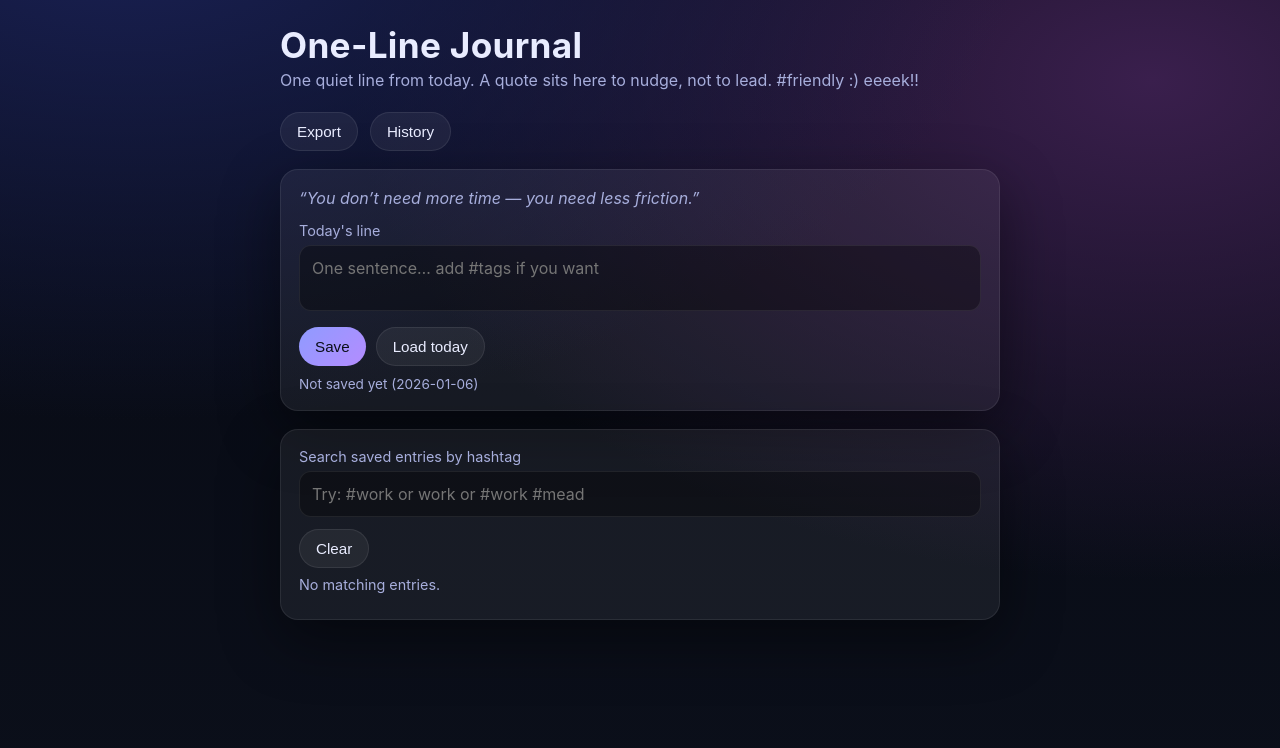
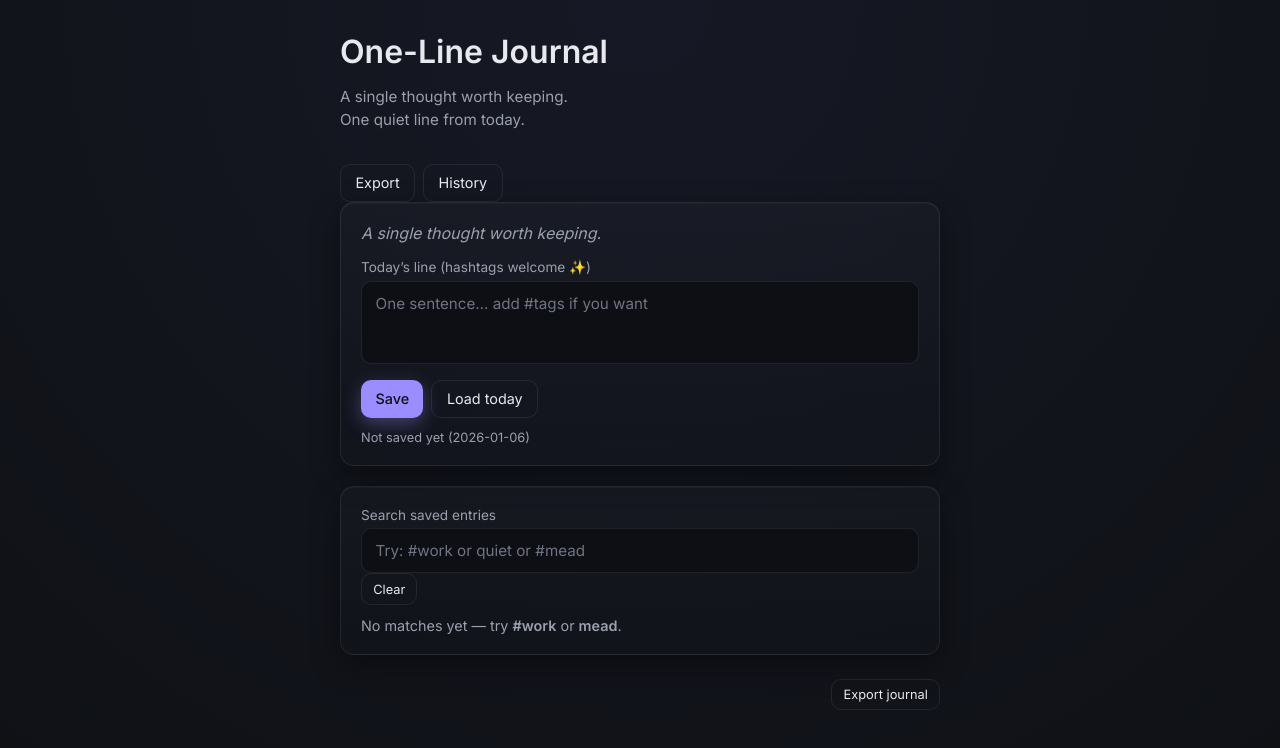
Before and after one commit to lailaluuuu/Positivepinecone, a plain HTML site: page index.html in a window 1280 px wide. Drawn offline with Linux system fonts and the light colour scheme.

Commit message:
Add one-line journal app (HTML, CSS, JS)

```diff
--- /dev/null
+++ b/app.js
@@ -0,0 +1,230 @@
+/* One-Line Journal — app.js
+   - Saves one entry per day (ISO date)
+   - Supports hashtags (#work #mead)
+   - Search by tag/word
+   - History list
+   - Export JSON
+*/
+
+const $ = (sel) => document.querySelector(sel);
+
+const STORAGE_KEY = "oneLineJournal.entries.v1";
+
+const els = {
+  todayInput: $("#todayLine"),
+  saveBtn: $("#btnSave"),
+  loadBtn: $("#btnLoad"),
+  exportBtn: $("#btnExport"),
+  historyBtn: $("#btnHistory"),
+  status: $("#status"),
+  searchInput: $("#search"),
+  clearSearchBtn: $("#btnClearSearch"),
+  results: $("#results"),
+  quote: $("#quoteText"),
+};
+
+const QUOTES = [
+  "What you repeat becomes what you believe.",
+  "A small honest line is still a whole truth.",
+  "Write it gently. Keep it anyway.",
+  "One quiet line from today.",
+  "Something today wants remembering.",
+  "A single thought worth keeping.",
+];
+
+function todayISO() {
+  // local date -> yyyy-mm-dd
+  const d = new Date();
+  const yyyy = d.getFullYear();
+  const mm = String(d.getMonth() + 1).padStart(2, "0");
+  const dd = String(d.getDate()).padStart(2, "0");
+  return `${yyyy}-${mm}-${dd}`;
+}
+
+function loadAll() {
+  try {
+    const raw = localStorage.getItem(STORAGE_KEY);
+    return raw ? JSON.parse(raw) : {};
+  } catch {
+    return {};
+  }
+}
+
+function saveAll(obj) {
+  localStorage.setItem(STORAGE_KEY, JSON.stringify(obj));
+}
+
+function normalizeQuery(q) {
+  return (q || "").trim().toLowerCase();
+}
+
+function extractTags(text) {
+  // tags like #work #quietwins
+  const matches = (text || "").match(/#[\p{L}\p{N}_-]+/gu) || [];
+  // unique + lowercase
+  return [...new Set(matches.map((t) => t.toLowerCase()))];
+}
+
+function pickQuote() {
+  const q = QUOTES[Math.floor(Math.random() * QUOTES.length)];
+  if (els.quote) els.quote.textContent = q;
+}
+
+function setStatus(msg) {
+  if (els.status) els.status.textContent = msg;
+}
+
+function setResults(html) {
+  if (els.results) els.results.innerHTML = html;
+}
+
+function escapeHtml(s) {
+  return String(s)
+    .replaceAll("&", "&amp;")
+    .replaceAll("<", "&lt;")
+    .replaceAll(">", "&gt;")
+    .replaceAll('"', "&quot;")
+    .replaceAll("'", "&#039;");
+}
+
+function renderEntries(entriesObj, filterQuery = "") {
+  const all = Object.entries(entriesObj)
+    .map(([date, entry]) => ({ date, ...entry }))
+    .sort((a, b) => b.date.localeCompare(a.date)); // newest first
+
+  const q = normalizeQuery(filterQuery);
+
+  let filtered = all;
+
+  if (q) {
+    const terms = q.split(/\s+/).filter(Boolean); // allow "#work #mead" or words
+    filtered = all.filter((item) => {
+      const text = (item.text || "").toLowerCase();
+      const tags = (item.tags || []).map((t) => t.toLowerCase());
+      // every term must match somewhere
+      return terms.every((term) => {
+        if (term.startsWith("#")) {
+          return tags.includes(term);
+        }
+        return text.includes(term) || tags.some((t) => t.includes(term));
+      });
+    });
+  }
+
+  if (filtered.length === 0) {
+    return `<div class="muted">No matches yet — try <b>#work</b> or <b>mead</b>.</div>`;
+  }
+
+  return filtered
+    .map((item) => {
+      const tags = (item.tags || []).join(" ");
+      return `
+        <div class="result-item">
+          <div class="result-date">${escapeHtml(item.date)} ${tags ? "• " + escapeHtml(tags) : ""}</div>
+          <div>${escapeHtml(item.text || "")}</div>
+        </div>
+      `;
+    })
+    .join("");
+}
+
+function updateSavedState() {
+  const entries = loadAll();
+  const iso = todayISO();
+  if (entries[iso]?.text) {
+    setStatus(`Saved ✓ (${iso})`);
+  } else {
+    setStatus(`Not saved yet (${iso})`);
+  }
+}
+
+function saveToday() {
+  const text = (els.todayInput?.value || "").trim();
+  if (!text) {
+    setStatus("Write one line first 🙂");
+    return;
+  }
+
+  const entries = loadAll();
+  const iso = todayISO();
+  const tags = extractTags(text);
+
+  entries[iso] = {
+    text,
+    tags,
+    updatedAt: new Date().toISOString(),
+  };
+
+  saveAll(entries);
+  setStatus(`Saved ✓ (${iso})`);
+}
+
+function loadToday() {
+  const entries = loadAll();
+  const iso = todayISO();
+  const existing = entries[iso]?.text || "";
+  if (els.todayInput) els.todayInput.value = existing;
+  setStatus(existing ? `Loaded today (${iso})` : `No entry for today yet (${iso})`);
+}
+
+function showHistory() {
+  const entries = loadAll();
+  setResults(renderEntries(entries));
+}
+
+function runSearch() {
+  const q = els.searchInput?.value || "";
+  const entries = loadAll();
+  setResults(renderEntries(entries, q));
+}
+
+function clearSearch() {
+  if (els.searchInput) els.searchInput.value = "";
+  const entries = loadAll();
+  setResults(renderEntries(entries));
+}
+
+function exportData() {
+  const entries = loadAll();
+  const payload = {
+    exportedAt: new Date().toISOString(),
+    entries,
+  };
+
+  const blob = new Blob([JSON.stringify(payload, null, 2)], { type: "application/json" });
+  const url = URL.createObjectURL(blob);
+
+  const a = document.createElement("a");
+  a.href = url;
+  a.download = `one-line-journal-${todayISO()}.json`;
+  document.body.appendChild(a);
+  a.click();
+  a.remove();
+
+  URL.revokeObjectURL(url);
+  setStatus("Exported ✓ (downloaded JSON)");
+}
+
+function bind() {
+  els.saveBtn?.addEventListener("click", saveToday);
+  els.loadBtn?.addEventListener("click", loadToday);
+  els.exportBtn?.addEventListener("click", exportData);
+  els.historyBtn?.addEventListener("click", showHistory);
+
+  els.searchInput?.addEventListener("input", runSearch);
+  els.clearSearchBtn?.addEventListener("click", clearSearch);
+
+  // Ctrl/Cmd+Enter = save
+  els.todayInput?.addEventListener("keydown", (e) => {
+    if ((e.ctrlKey || e.metaKey) && e.key === "Enter") saveToday();
+  });
+}
+
+function init() {
+  pickQuote();
+  bind();
+  updateSavedState();
+  showHistory();
+}
+
+init();
--- a/index.html
+++ b/index.html
@@ -2,293 +2,90 @@
 <html lang="en">
 <head>
   <meta charset="UTF-8" />
-  <title>One-Line Journal -_- </title>
-  <meta name="viewport" content="width=device-width, initial-scale=1" />
+  <meta name="viewport" content="width=device-width, initial-scale=1.0" />
+  <title>One-Line Journal</title>
 
-  <style>
-    :root {
-      --bg: #0b0f1a;
-      --bg-soft: #11162a;
-      --card: rgba(255,255,255,0.06);
-      --text: #e9ecff;
-      --muted: #a7aedc;
-      --accent: #8f9bff;
-      --accent-2: #b48cff;
-      --border: rgba(255,255,255,0.08);
-      --radius: 18px;
-      --shadow: 0 20px 60px rgba(0,0,0,0.45);
-      --font: "Aptos", -apple-system, BlinkMacSystemFont, "Segoe UI", Roboto, Helvetica, Arial, sans-serif;
-    }
+  <!-- Font -->
+  <link rel="preconnect" href="https://fonts.googleapis.com">
+  <link rel="preconnect" href="https://fonts.gstatic.com" crossorigin>
+  <link href="https://fonts.googleapis.com/css2?family=Inter:wght@300;400;500;600&display=swap" rel="stylesheet">
 
-    * { box-sizing: border-box; }
-
-    body {
-      margin: 0;
-      font-family: var(--font);
-      color: var(--text);
-      background:
-        radial-gradient(900px 500px at 10% -10%, #1a2155, transparent),
-        radial-gradient(800px 500px at 90% 10%, #3a1f4d, transparent),
-        linear-gradient(180deg, #070a14, #0b0f1a);
-      min-height: 100vh;
-      padding: 24px;
-    }
-
-    h1 {
-      font-size: 2.2rem;
-      margin: 0 0 4px;
-      letter-spacing: 0.3px;
-    }
-
-    .subtitle {
-      color: var(--muted);
-      margin-bottom: 22px;
-    }
-
-    .container {
-      max-width: 720px;
-      margin: auto;
-    }
-
-    .actions {
-      display: flex;
-      gap: 12px;
-      margin-bottom: 18px;
-    }
-
-    button {
-      background: var(--card);
-      border: 1px solid var(--border);
-      color: var(--text);
-      padding: 10px 16px;
-      border-radius: 999px;
-      font-size: 0.95rem;
-      cursor: pointer;
-      transition: all 0.2s ease;
-    }
-
-    button.primary {
-      background: linear-gradient(135deg, var(--accent), var(--accent-2));
-      color: #0b0f1a;
-      border: none;
-    }
-
-    button:hover {
-      transform: translateY(-1px);
-      box-shadow: var(--shadow);
-    }
-
-    .card {
-      background: var(--card);
-      border: 1px solid var(--border);
-      border-radius: var(--radius);
-      padding: 18px;
-      box-shadow: var(--shadow);
-      margin-bottom: 18px;
-    }
-
-    .quote {
-      font-style: italic;
-      color: var(--muted);
-      margin-bottom: 14px;
-    }
-
-    label {
-      display: block;
-      font-size: 0.9rem;
-      color: var(--muted);
-      margin-bottom: 6px;
-    }
-
-    textarea, input {
-      width: 100%;
-      background: rgba(0,0,0,0.35);
-      border: 1px solid var(--border);
-      border-radius: 12px;
-      color: var(--text);
-      padding: 12px;
-      font-size: 1rem;
-      font-family: var(--font);
-    }
-
-    textarea {
-      resize: none;
-    }
-
-    .row {
-      display: flex;
-      gap: 10px;
-      margin-top: 12px;
-      flex-wrap: wrap;
-    }
-
-    .status {
-      font-size: 0.85rem;
-      color: var(--muted);
-      margin-top: 10px;
-    }
-
-    .entry {
-      padding: 10px 0;
-      border-bottom: 1px solid var(--border);
-    }
-
-    .entry:last-child {
-      border-bottom: none;
-    }
-
-    .date {
-      font-size: 0.8rem;
-      color: var(--muted);
-    }
-
-    .empty {
-      color: var(--muted);
-      font-size: 0.9rem;
-      padding: 8px 0;
-    }
-  </style>
+  <!-- Styles -->
+  <link rel="stylesheet" href="styles.css" />
 </head>
 
 <body>
-  <div class="container">
-    <h1>One-Line Journal</h1>
-    <div class="subtitle"> One quiet line from today. A quote sits here to nudge, not to lead. #friendly :) eeeek!! </div>
+  <main class="container">
+    <header>
+      <h1>One-Line Journal</h1>
+      <p class="subtitle">
+        A single thought worth keeping.<br>
+        One quiet line from today.
+      </p>
+    </header>
 
-    <div class="actions">
-      <button onclick="exportData()">Export</button>
-      <button onclick="toggleHistory()">History</button>
-    </div>
+    <div class="buttons">
+  <button id="btnExport" class="secondary">Export</button>
+  <button id="btnHistory" class="secondary">History</button>
+</div>
 
-    <div class="card">
-      <div class="quote" id="quote"></div>
 
-      <label>Today's line </label>
-      <textarea id="entry" rows="2" placeholder="One sentence… add #tags if you want"></textarea>
-
-      <div class="row">
-        <button class="primary" onclick="saveEntry()">Save</button>
-        <button onclick="loadToday()">Load today</button>
+    <section class="card">
+      <div class="quote" id="quoteText">
+        “Something today wants remembering.”
       </div>
 
-      <div class="status" id="status"></div>
-    </div>
+      <label for="entry" class="label">
+        Today’s line (hashtags welcome ✨)
+      </label>
 
-    <div class="card">
-      <label>Search saved entries by hashtag</label>
-      <input id="search" placeholder="Try: #work or work or #work #mead" oninput="renderHistory()" />
-      <div class="row">
-        <button onclick="clearSearch()">Clear</button>
+      <textarea
+        id="todayLine"
+        placeholder="One sentence… add #tags if you want"
+        rows="3"
+      ></textarea>
+
+      <div class="buttons">
+        <button id="btnSave">Save</button>
+        <button id="btnLoad" class="secondary">Load today</button>
       </div>
-      <div id="history"></div>
-    </div>
-  </div>
 
-<script>
-const quotes = [
-  "What you repeat becomes what you believe.",
-  "Quiet consistency outlives loud ambition.",
-  "You don’t need more time — you need less friction.",
-  "Small honest actions compound faster than motivation.",
-  "Attention is the rarest form of generosity.",
-  "Build the life that doesn’t require escape.",
-  "What you do daily decides what you become."
-];
+      <div class="status" id="status">
+        Not saved yet
+      </div>
+    </section>
 
-const STORAGE_KEY = "oneLineJournal";
+    <section class="card">
+      <label for="search" class="label">
+        Search saved entries
+      </label>
 
-function todayISO() {
-  return new Date().toISOString().slice(0,10);
-}
+      <input
+        type="text"
+        id="search"
+        placeholder="Try: #work or quiet or #mead"
+      />
 
-function getData() {
-  return JSON.parse(localStorage.getItem(STORAGE_KEY) || "{}");
-}
+      <button id="btnClearSearch" class="secondary small">
+  Clear
+</button>
 
-function setData(data) {
-  localStorage.setItem(STORAGE_KEY, JSON.stringify(data));
-}
 
-function randomQuote() {
-  document.getElementById("quote").textContent =
-    "“" + quotes[Math.floor(Math.random() * quotes.length)] + "”";
-}
+      <div id="results" class="results">
+        <p class="muted">
+          No entries yet — your future self is waiting 🙂
+        </p>
+      </div>
+    </section>
 
-function saveEntry() {
-  const text = document.getElementById("entry").value.trim();
-  if (!text) return;
+    <footer>
+      <button id="exportBtn" class="secondary small">
+        Export journal
+      </button>
+    </footer>
+  </main>
 
-  const data = getData();
-  data[todayISO()] = text;
-  setData(data);
-  updateStatus();
-  renderHistory();
-}
-
-function loadToday() {
-  const data = getData();
-  document.getElementById("entry").value = data[todayISO()] || "";
-  updateStatus();
-}
-
-function updateStatus() {
-  const data = getData();
-  document.getElementById("status").textContent =
-    data[todayISO()]
-      ? "Saved for today (" + todayISO() + ")"
-      : "Not saved yet (" + todayISO() + ")";
-}
-
-function renderHistory() {
-  const data = getData();
-  const search = document.getElementById("search").value.toLowerCase();
-  const container = document.getElementById("history");
-  container.innerHTML = "";
-
-  const entries = Object.entries(data)
-    .sort((a,b) => b[0].localeCompare(a[0]))
-    .filter(([_, text]) =>
-      search ? text.toLowerCase().includes(search.replace("#","")) : true
-    );
-
-  if (!entries.length) {
-    container.innerHTML = `<div class="empty">No matching entries.</div>`;
-    return;
-  }
-
-  entries.forEach(([date, text]) => {
-    container.innerHTML += `
-      <div class="entry">
-        <div class="date">${date}</div>
-        <div>${text}</div>
-      </div>
-    `;
-  });
-}
-
-function clearSearch() {
-  document.getElementById("search").value = "";
-  renderHistory();
-}
-
-function exportData() {
-  const blob = new Blob([JSON.stringify(getData(), null, 2)], {type: "application/json"});
-  const url = URL.createObjectURL(blob);
-  const a = document.createElement("a");
-  a.href = url;
-  a.download = "one-line-journal.json";
-  a.click();
-  URL.revokeObjectURL(url);
-}
-
-function toggleHistory() {
-  document.getElementById("history").scrollIntoView({behavior:"smooth"});
-}
-
-randomQuote();
-loadToday();
-renderHistory();
-</script>
-
+  <!-- Script -->
+  <script src="app.js"></script>
 </body>
 </html>
--- /dev/null
+++ b/styles.css
@@ -0,0 +1,172 @@
+:root {
+  --bg: #0f1115;
+  --card: #171a21;
+  --text: #e7e9ee;
+  --muted: #9aa0ad;
+  --accent: #9b8cff;
+  --accent-soft: rgba(155, 140, 255, 0.15);
+  --border: rgba(255, 255, 255, 0.08);
+}
+
+* {
+  box-sizing: border-box;
+}
+
+body {
+  margin: 0;
+  background: radial-gradient(
+    circle at top,
+    #161925,
+    var(--bg)
+  );
+  font-family: "Inter", system-ui, -apple-system, BlinkMacSystemFont, sans-serif;
+  color: var(--text);
+  min-height: 100vh;
+}
+
+.container {
+  max-width: 640px;
+  margin: 0 auto;
+  padding: 2rem 1.25rem 3rem;
+}
+
+header {
+  margin-bottom: 2rem;
+}
+
+h1 {
+  font-size: 2rem;
+  font-weight: 600;
+  margin: 0 0 0.5rem 0;
+}
+
+.subtitle {
+  color: var(--muted);
+  font-size: 0.95rem;
+  line-height: 1.5;
+}
+
+.card {
+  background: linear-gradient(
+    180deg,
+    rgba(255, 255, 255, 0.02),
+    rgba(255, 255, 255, 0)
+  );
+  border: 1px solid var(--border);
+  border-radius: 14px;
+  padding: 1.25rem;
+  margin-bottom: 1.25rem;
+  box-shadow:
+    0 10px 30px rgba(0, 0, 0, 0.4),
+    inset 0 1px 0 rgba(255, 255, 255, 0.03);
+}
+
+.quote {
+  font-style: italic;
+  color: var(--muted);
+  margin-bottom: 1rem;
+}
+
+.label {
+  display: block;
+  font-size: 0.85rem;
+  color: var(--muted);
+  margin-bottom: 0.35rem;
+}
+
+textarea,
+input[type="text"] {
+  width: 100%;
+  background: #0d0f14;
+  border: 1px solid var(--border);
+  border-radius: 10px;
+  color: var(--text);
+  padding: 0.75rem 0.85rem;
+  font-family: inherit;
+  font-size: 0.95rem;
+  resize: none;
+}
+
+textarea:focus,
+input:focus {
+  outline: none;
+  border-color: var(--accent);
+  box-shadow: 0 0 0 3px var(--accent-soft);
+}
+
+textarea::placeholder,
+input::placeholder {
+  color: #6f7482;
+}
+
+.buttons {
+  display: flex;
+  gap: 0.5rem;
+  margin-top: 0.75rem;
+}
+
+button {
+  border: none;
+  border-radius: 10px;
+  padding: 0.6rem 0.9rem;
+  font-size: 0.9rem;
+  cursor: pointer;
+  font-family: inherit;
+  transition: transform 0.05s ease, box-shadow 0.05s ease;
+}
+
+button:active {
+  transform: translateY(1px);
+}
+
+button:not(.secondary) {
+  background: var(--accent);
+  color: #0e0f14;
+  font-weight: 500;
+  box-shadow: 0 6px 18px rgba(155, 140, 255, 0.35);
+}
+
+button.secondary {
+  background: transparent;
+  color: var(--text);
+  border: 1px solid var(--border);
+}
+
+button.small {
+  font-size: 0.8rem;
+  padding: 0.45rem 0.7rem;
+}
+
+.status {
+  margin-top: 0.75rem;
+  font-size: 0.8rem;
+  color: var(--muted);
+}
+
+.results {
+  margin-top: 0.75rem;
+  font-size: 0.9rem;
+}
+
+.result-item {
+  padding: 0.6rem 0;
+  border-bottom: 1px solid var(--border);
+}
+
+.result-item:last-child {
+  border-bottom: none;
+}
+
+.result-date {
+  font-size: 0.75rem;
+  color: var(--muted);
+}
+
+.muted {
+  color: var(--muted);
+}
+
+footer {
+  text-align: right;
+  margin-top: 1.5rem;
+}
```
